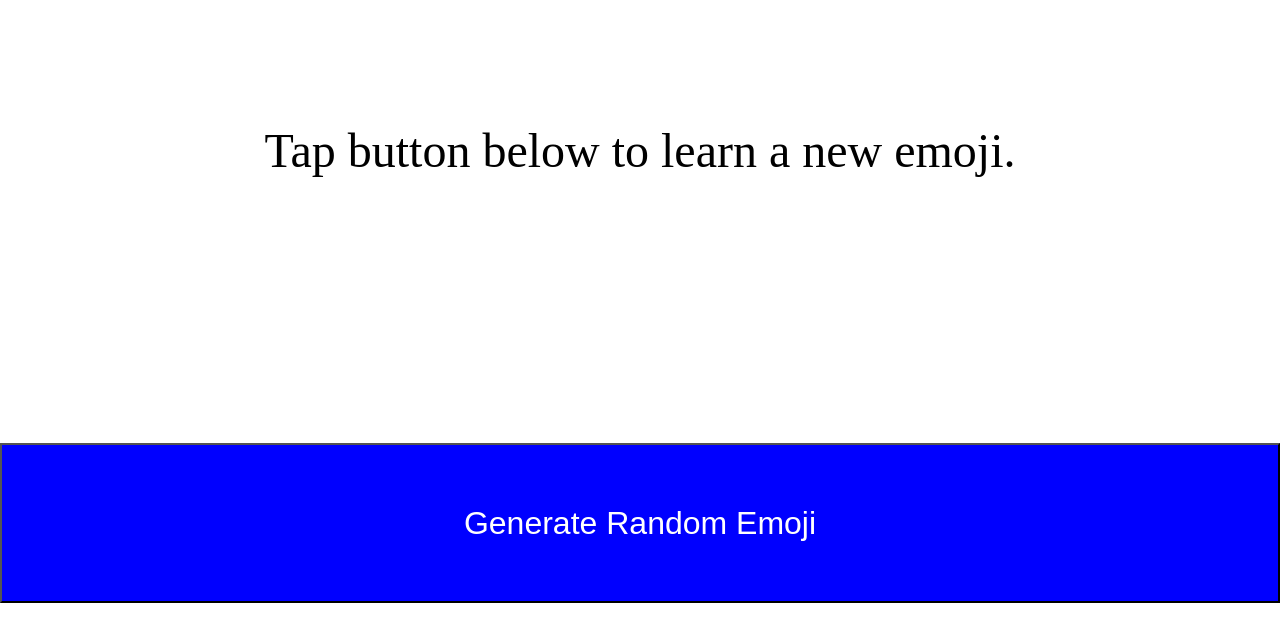
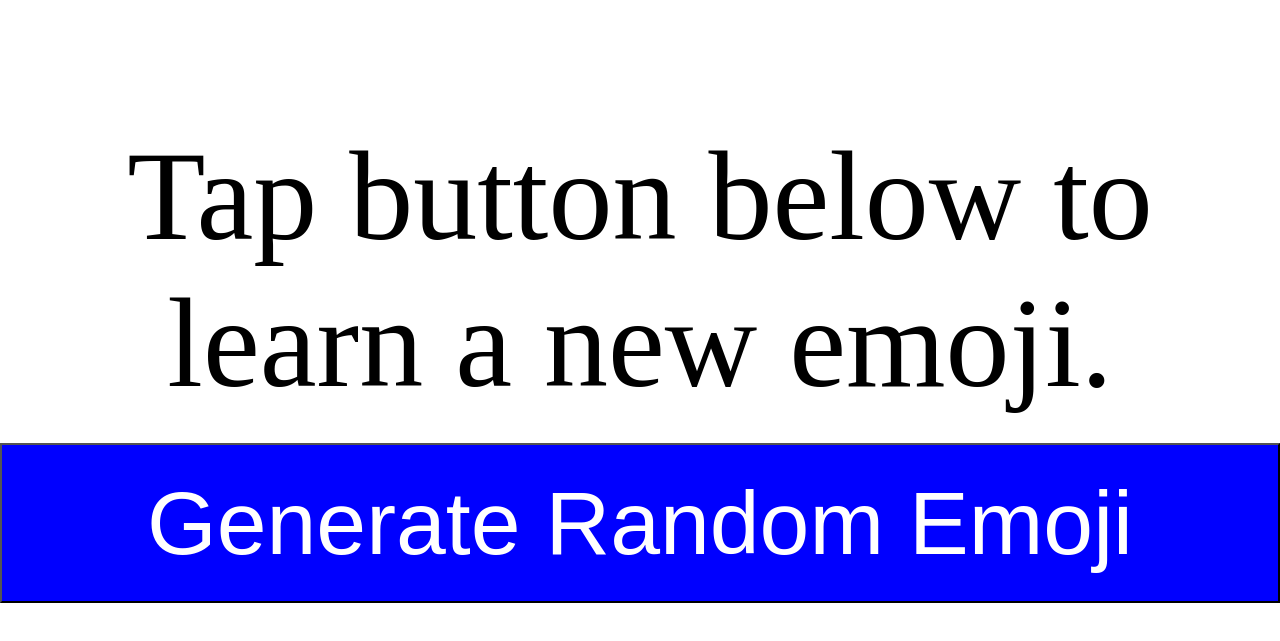
Before and after one commit to itswillstephens/learn-emojis, a plain HTML site: page index.html in a window 1280 px wide. Shown: the part 37-678 px from the top of the page. Drawn offline with Linux system fonts and the light colour scheme.

Commit message:
Increase font size

```diff
--- a/style.css
+++ b/style.css
@@ -7,7 +7,7 @@
   padding-top: 15vh;
   margin-left: auto;
   margin-right: auto;
-  font-size: 3em;
+  font-size: 10vw;
   text-align: center;
   margin-top: 5vh;
 }
@@ -19,6 +19,6 @@ button#random-emoji-button {
   height: 20vh;
   margin-top: 5vh;
   background-color: blue;
-  font-size: 2em;
+  font-size: 7vw;
   color: white;
 }
```
